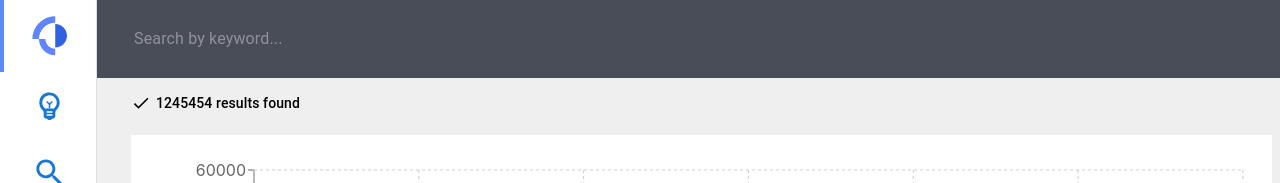
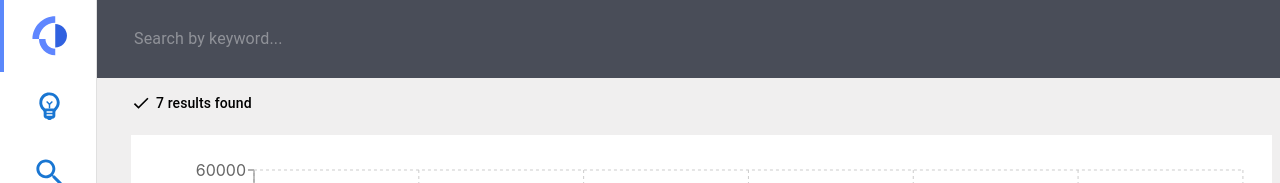
Before and after one commit to ibotchori/logmind, a React (Create React App) app: page / in a window 1280 px wide. Shown: the top 183 px of the page. Built offline with nearby package versions, Linux system fonts and the light colour scheme.

Commit message:
Show number of results found

```diff
--- a/src/components/Search/Search.js
+++ b/src/components/Search/Search.js
@@ -1,10 +1,18 @@
-import React from "react";
+import React, { useEffect, useState } from "react";
 import Box from "@mui/material/Box";
 import Input from "@mui/material/Input";
 import { Typography } from "@mui/material";
 import CheckIcon from "@mui/icons-material/Check";
+import { useSelector } from "react-redux";
 
 const Search = () => {
+  const data = useSelector((state) => state.getDummyData.data);
+
+  // const [searchResult, setSearchResult] = useState([]);
+  // useEffect(() => {
+  //   setSearchResult(data.length);
+  // }, [data]);
+
   return (
     <>
       <Box
@@ -24,7 +32,9 @@ const Search = () => {
       </Box>
       <Box sx={{ display: "flex", paddingLeft: "40px", paddingTop: "15px" }}>
         <CheckIcon fontSize="small" sx={{ paddingRight: "5px" }} />
-        <Typography variant="subtitle2">1245454 results found</Typography>
+        <Typography variant="subtitle2">
+          {data.length ? data.length : 0} results found
+        </Typography>
       </Box>
     </>
   );
```
